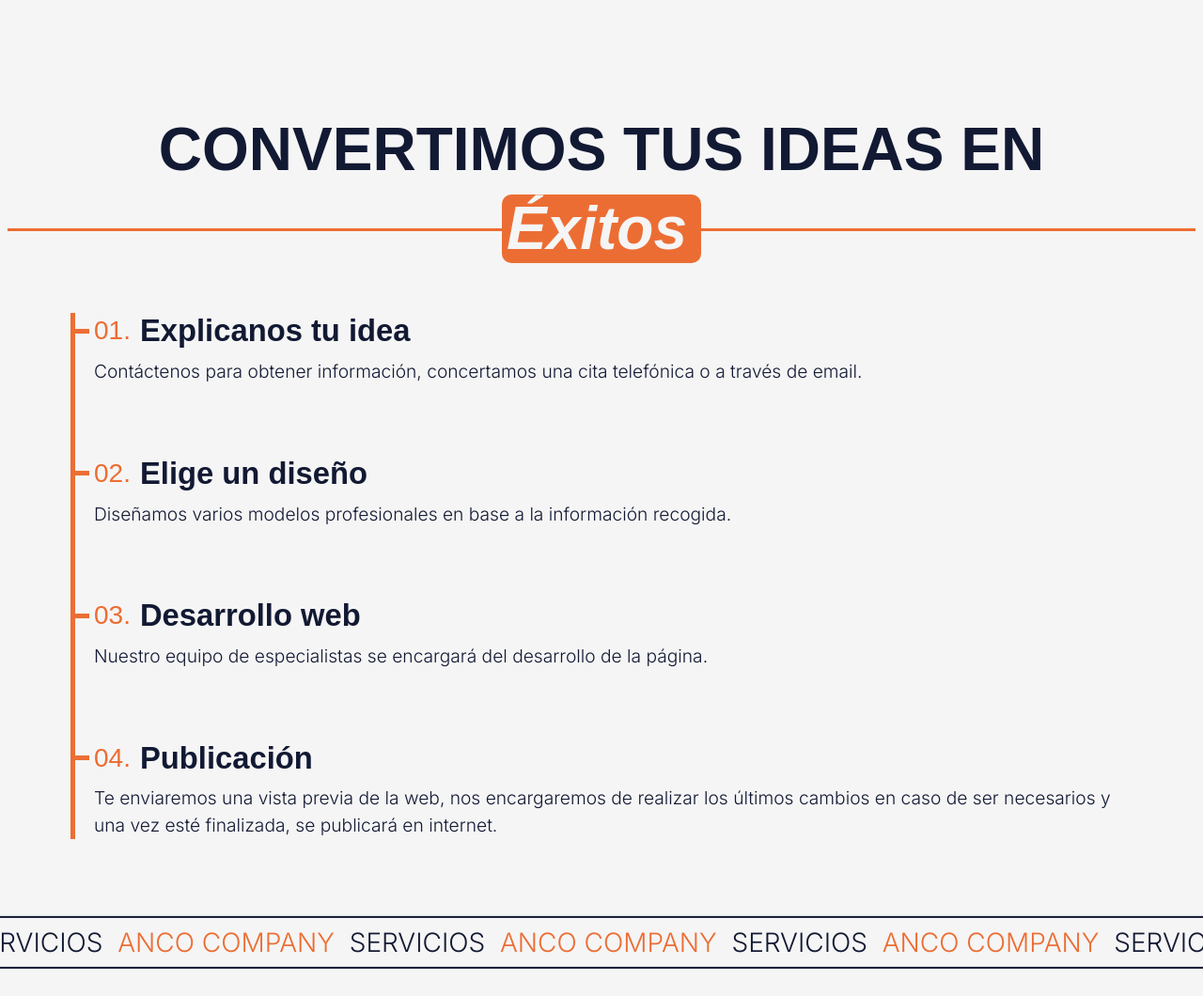
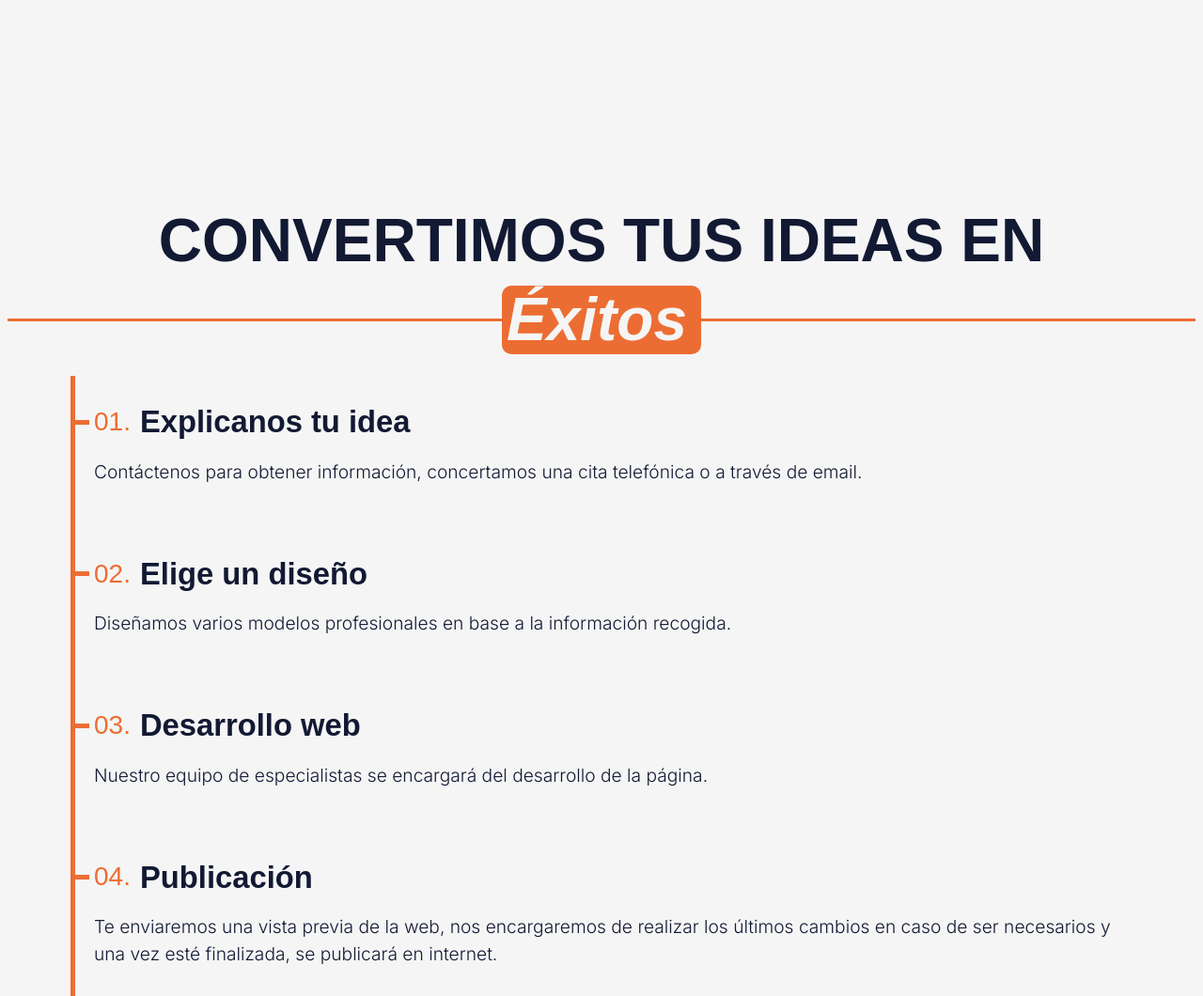
Before and after one commit to JoaquinDev542/AncoCompany, a plain HTML site: page index.html in a window 1280 px wide. Shown: the part 1680-2740 px from the top of the page at 94% size. Drawn offline with nearby package versions, Linux system fonts and the light colour scheme; a web font is replaced by a local one.

Commit message:
Update styles.css

```diff
--- a/src/css/styles.css
+++ b/src/css/styles.css
@@ -918,6 +918,7 @@ strong {
 .steps__title {
     text-align: var(--value-center);
     text-transform: var(--value-uppercase);
+    margin-top: 150px;
 }
 
 .stepContainer {
@@ -929,16 +930,16 @@ strong {
 .stepContainer::before {
     position: var(--value-absolute);
     content: var(--value-content);
-    top: 0;
+    top: -30px;
     left: 0;
     width: 5px;
-    height: 100%;
+    height: 110%;
     background-color: var(--clr-primary);
 }
 
 .stepBox {
     display: var(--value-grid);
-    gap: 10px;
+    gap: 20px;
 }
 
 .stepBoxTitle {
```
